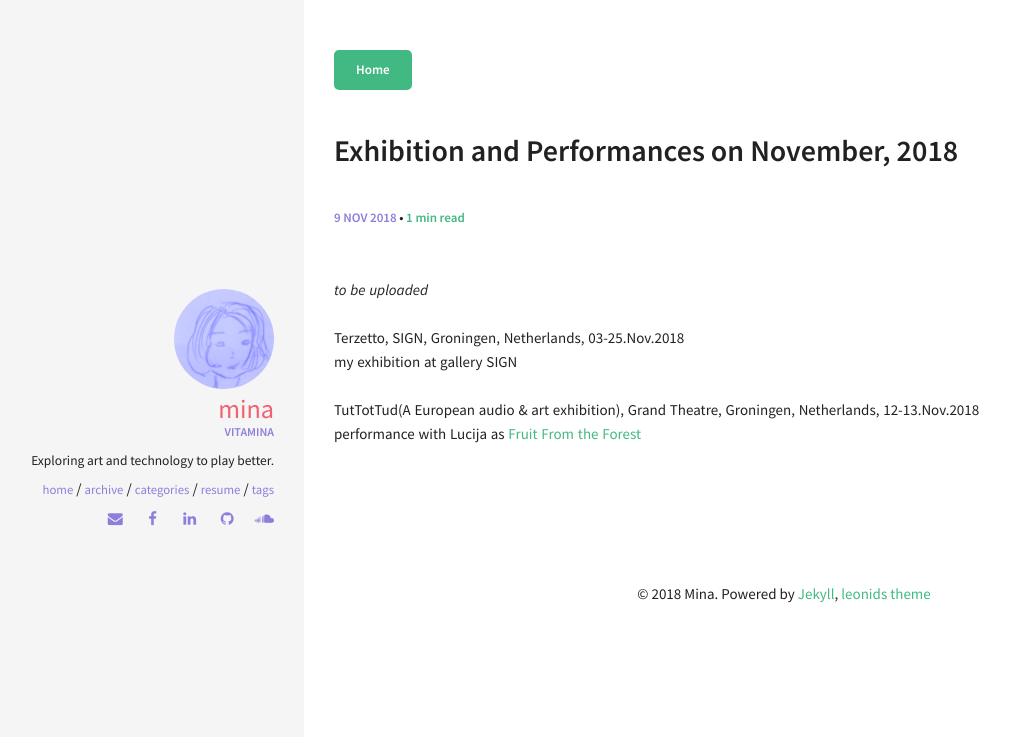
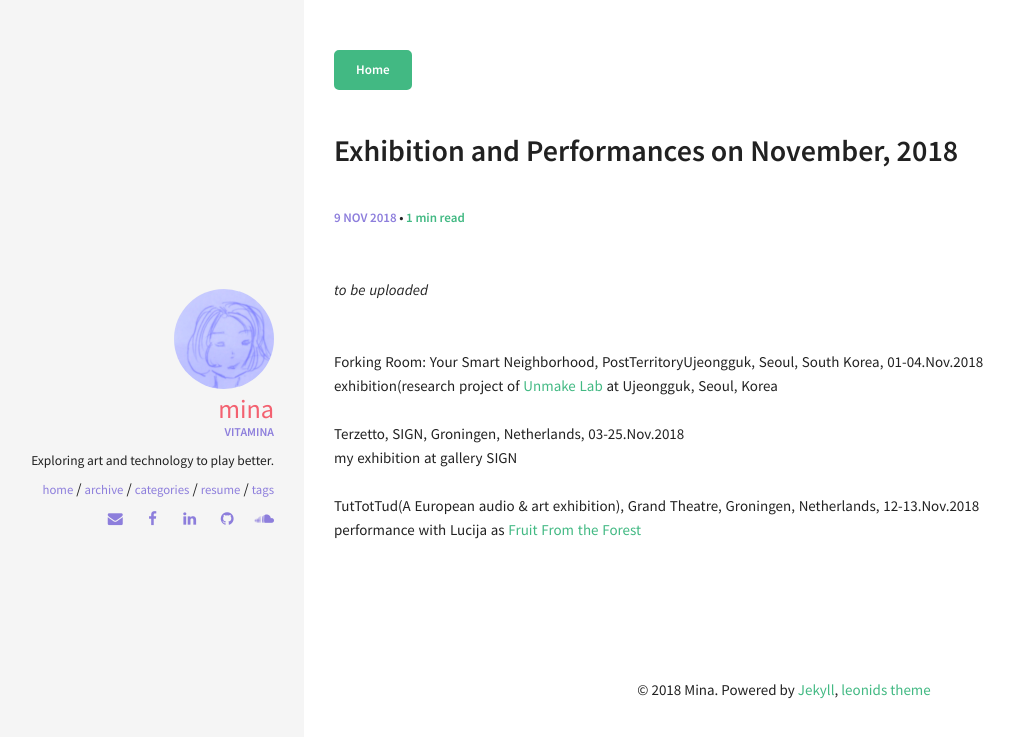
Before and after one commit to lucid2713/blog, a Jekyll site: the page built from _posts/2018-11-09-exhibition-and-performance-on-November.md, in a window 1280 px wide. Shown: the top 737 px of the page, without its empty margins (16-1030 px from the left). Built offline with Jekyll 4.4.1, drawn with Linux system fonts in a browser that asks for light colours.

Commit message:
add forkingroom exhibition

```diff
--- a/_data/index/projects.yml
+++ b/_data/index/projects.yml
@@ -5,6 +5,10 @@
 - name: Terzetto
   descr: "SIGN; Groningen, Netherlands, 03-25.Nov.2018"
   website: https://sign2.nl/
+
+- name: Forking Room - Your Smart Neighborhood
+  descr: "PostTerritoryUjeongguk; Seoul, South Korea, 01-04.Nov.2018"
+  website: http://ujeongguk.com/forking-room/
 
 - name: Shaky Grounds Festival
   descr: "Academie Minerva; Groningen, Netherlands, 08-10.Jun.2018"
--- a/_posts/2018-11-09-exhibition-and-performance-on-November.md
+++ b/_posts/2018-11-09-exhibition-and-performance-on-November.md
@@ -9,6 +9,11 @@ categories: [work, exhibition, performance]
 
 *to be uploaded*
 <br><br>
+<br>
+Forking Room: Your Smart Neighborhood, PostTerritoryUjeongguk, Seoul, South Korea, 01-04.Nov.2018
+<br>
+exhibition(research project of [Unmake Lab](http://www.unmakelab.org/) at Ujeongguk, Seoul, Korea
+<br><br>
 Terzetto, SIGN, Groningen, Netherlands, 03-25.Nov.2018
 <br>
 my exhibition at gallery SIGN
```
